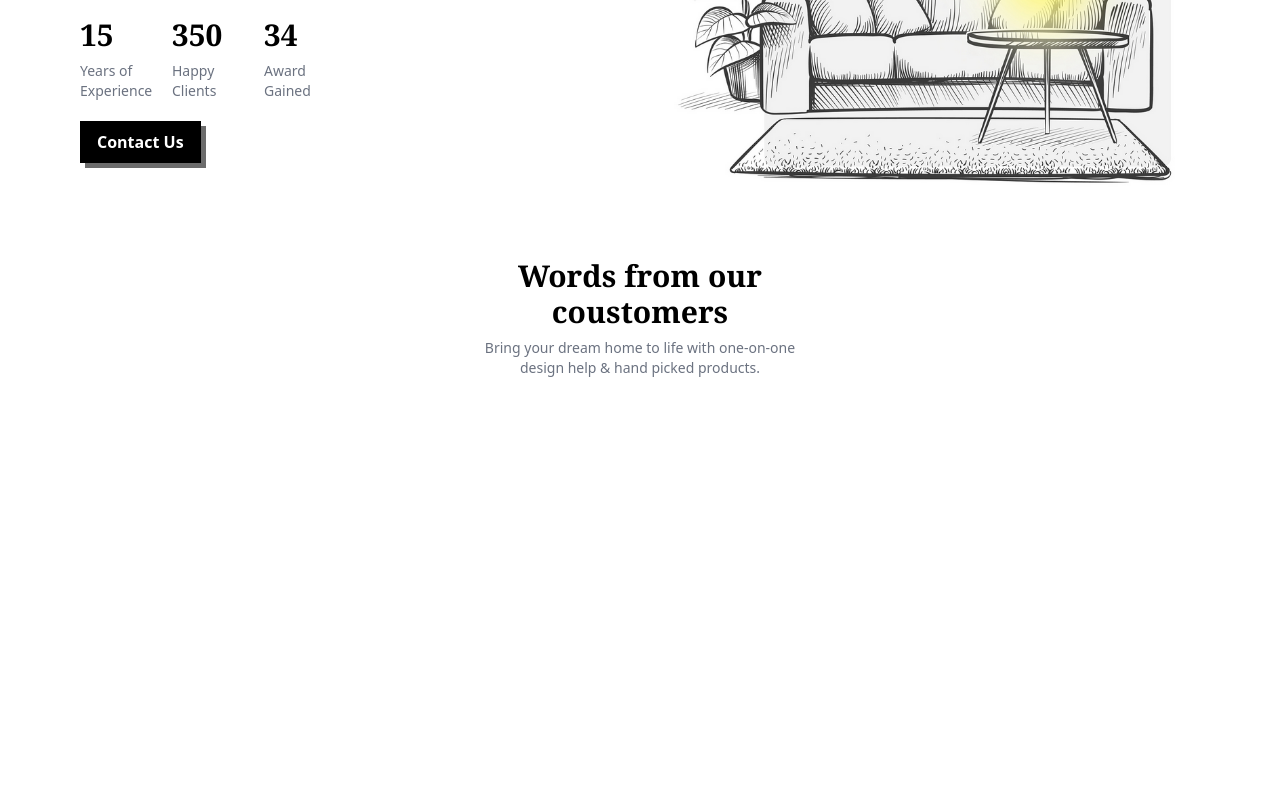
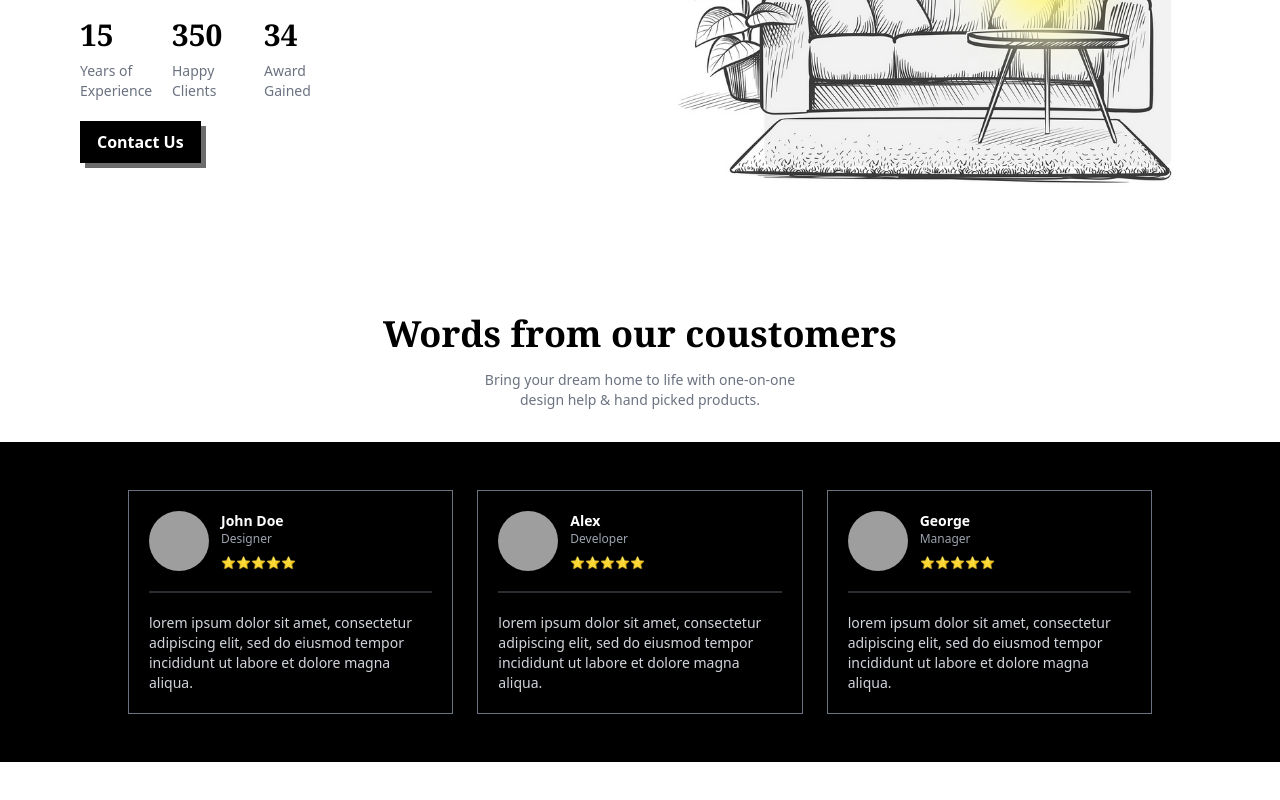
Before and after one commit to wacho91/interior-design, a React (Vite) app: page / in a window 1280 px wide. Shown: the part 1969-2769 px from the top of the page. Before the commit the page ends 2379 px from the top, so only its background shows below. Built offline with nearby package versions, Linux system fonts and the light colour scheme; grey boxes are pictures that could not be loaded.

Commit message:
Testimonial Complete

```diff
--- a/src/Component/Testimonial/Testimonial.jsx
+++ b/src/Component/Testimonial/Testimonial.jsx
@@ -29,19 +29,41 @@
 
 const Testimonial = () => {
   return (
-    <div className="container">
+    <div className="py-14">
         {/*Header Text*/}
-        <div className="space-y-2 text-center max-w-[350px] mx-auto mb-8">
-            <h1 className="text-3xl font-bold font-serif">
+        <div className="space-y-4 text-center max-w-[550px] mx-auto mb-8">
+            <h1 className="text-4xl font-bold font-serif">
                 Words from our coustomers
             </h1>
-            <p className="text-gray-500 text-sm">
+            <p className="text-gray-500 text-sm max-w-[350px] mx-auto">
                 Bring your dream home to life with one-on-one design help & hand
                 picked products.
             </p>
         </div>
         {/* tesitomonial cards */}
-
+        <div className="bg-black p-12">
+            <div className="container grid grid-cols-1 md:grid-cols-3 gap-6">
+                {TestimonialData.map((card) => {
+                    return (
+                        <div key={card.id} className="border-[1px] border-gray-500 p-5 text-white group hover:bg-white duration-300  cursor-pointer">
+                            {/*Upper Section*/}
+                            <div className="flex flex-row items-center gap-3">
+                                <img src={card.img} alt="image" className="w-[60px] rounded-full"/>
+                                <div>
+                                    <p className="text-sm font-bold group-hover:text-black">{card.name}</p>
+                                    <p className="text-gray-400 text-xs group-hover:text-black">{card.designation}</p>
+                                    <div className="text-xs mt-2">⭐⭐⭐⭐⭐</div>
+                                </div>
+                            </div>
+                            {/*Bottom Section*/}
+                            <div className="mt-5 border-t-2 border-gray-500/40 pt-5">
+                                <p className="text-sm text-gray-300 group-hover:text-black duration-300">{card.text}</p>
+                            </div>
+                        </div>
+                    )
+                })}
+            </div>
+        </div>
     </div>
   )
 }
```
